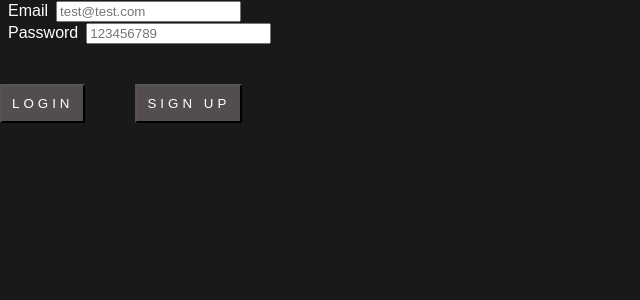
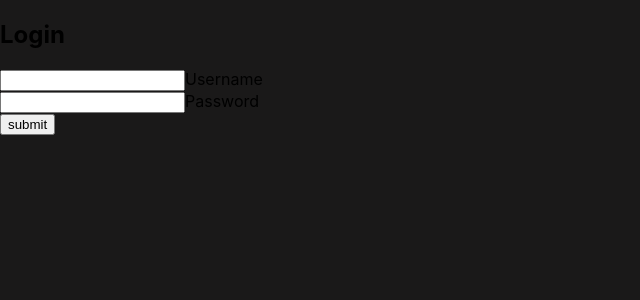
Before and after one commit to infomediadesign/sad-02-2022-project-the-secret-ingredient, a React (Create React App) app in the folder frontend/: page / in a window 1280 px wide. Shown: the top 300 px of the page, without its empty margins (0-640 px from the left). Built offline with nearby package versions, Linux system fonts and the light colour scheme.

Commit message:
created skeleton html for login

```diff
--- a/frontend/src/Views/Login.tsx
+++ b/frontend/src/Views/Login.tsx
@@ -1,7 +1,8 @@
 import { authenticateMe } from '../ViewModels/Login';
-import '../styles/Login.scss';
+import  '../styles/Login.scss';
 import { useNavigate } from 'react-router-dom';
 import {bordMainSetup} from '../ViewModels/Board'
+import { format } from 'path';
 
 export function App() {
     let navigate = useNavigate();
@@ -23,30 +24,26 @@ export function App() {
     };
 
     return (
-        <div>
-            <div>
-                <label className="label">Email</label>
-                <input onChange={setEmail} placeholder={email}></input>
-            </div>
-            <div>
-                <label className="label">Password</label>
-                <input type={'password'} onChange={setPassValue} placeholder={pass}></input>
-            </div>
-            <button
-                className="btn-primary"
-                onClick={async (e) => {
-                    if (await authenticateMe(username, pass, email)) {
-                        await bordMainSetup(0);
-                        await navigate('/Board');
-                    } else {
-                        alert('Wrong login info');
-                    }
-                }}
-            >
-                Login
-            </button>
-            <button className="btn-primary" onClick={() => {navigate('/Signup');}}>Sign Up</button>
-        </div>
+      <div className="login-box">
+        <h2>Login</h2>
+        <form>
+          <div className="user-box">
+            <input type="text" />
+            <label>Username</label>
+          </div>
+          <div className="user-box">
+            <input type="password" />
+            <label>Password</label>
+          </div>
+          <button type='submit'>
+            <span></span>
+            <span></span>
+            <span></span>
+            <span></span>
+            submit
+          </button>
+        </form>
+      </div>
     );
 }
 
```
